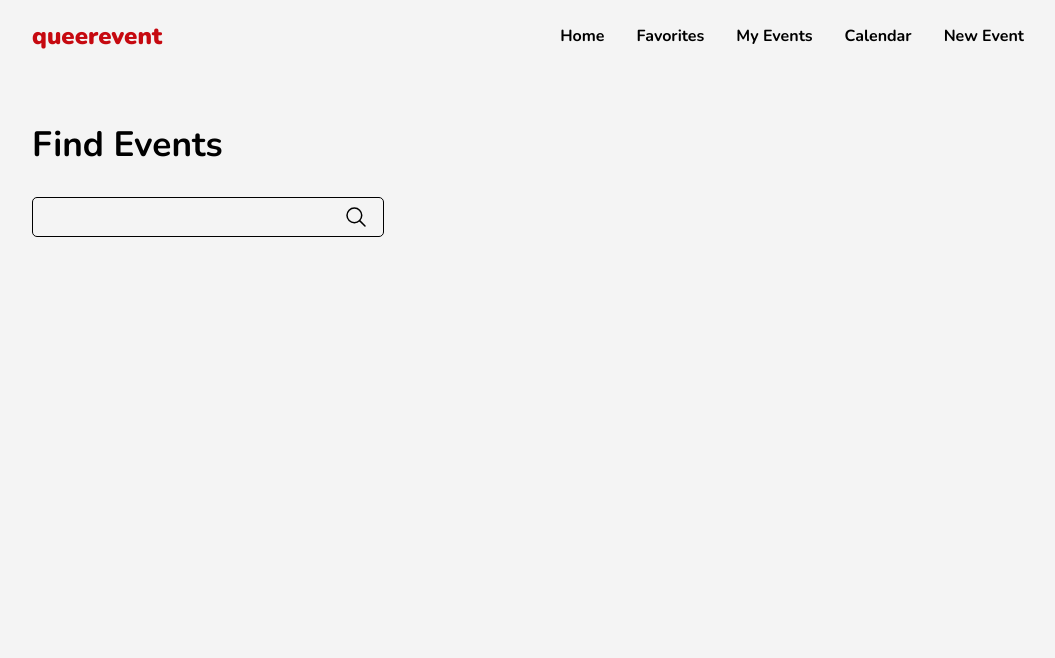
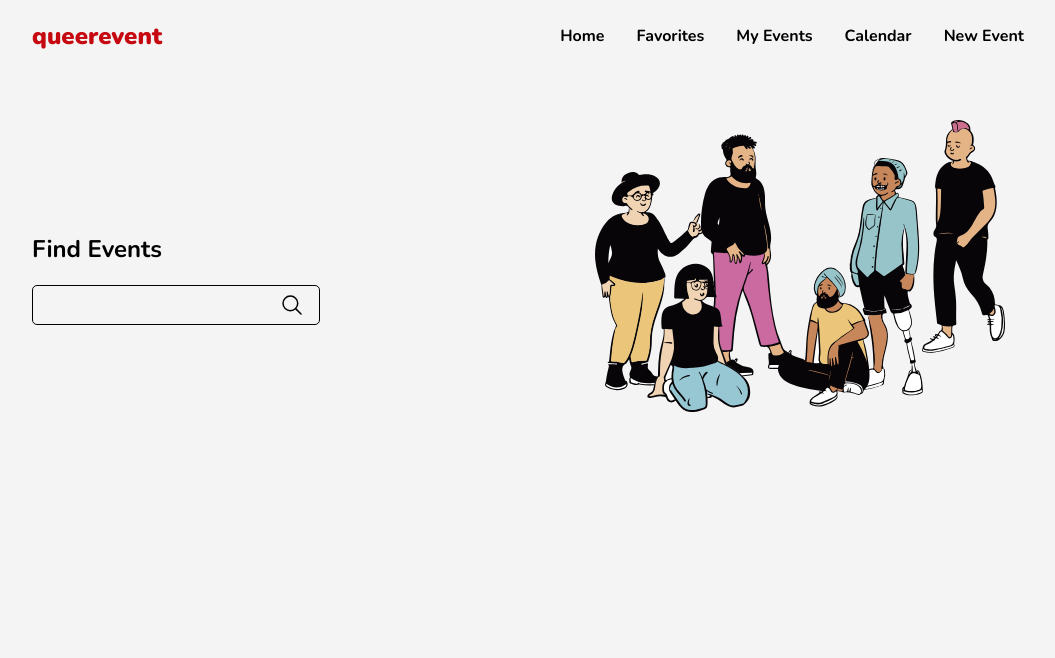
Before and after one commit to ceciCoding/Queerevent, a Flask app: page / in a window 1280 px wide. Shown: the top 658 px of the page, without its empty margins (96-1151 px from the left). Run offline with Flask 2, Linux system fonts and the light colour scheme; some libraries are stand-ins or nearby versions.

Commit message:
finished hero and search section

```diff
--- a/application.py
+++ b/application.py
@@ -5,7 +5,7 @@ TEMPLATES_AUTO_RELOAD=True
 
 @app.route("/")
 def home():
-    return render_template("home.html")
+    return render_template("home.html", title="Find Events")
 
 if __name__ == "__main__":
     app.run(debug=True)
--- a/static/styles.css
+++ b/static/styles.css
@@ -23,10 +23,6 @@ body {
 
 a {
     text-decoration: none;
-}
-
-h1 {
-    font-size: 2.2rem;
 }
 
 main {
@@ -60,14 +56,25 @@ main {
 }
 
 /*search bar styles*/
+.search-hero {
+    display: grid;
+    grid-template-columns: repeat(2, 1fr);
+    grid-template-rows: 1fr;
+}
+
 .search-bar {
     position: relative;
     display: inline-block;
 }
 
+.search-area {
+    grid-row: 1/2;
+    align-self: center;
+}
+
 #search {
     height: 2.5rem;
-    width: 22rem;
+    width: 18rem;
     border: 1px solid;
     border-radius: 5px;
     background-color: transparent;
@@ -81,6 +88,12 @@ main {
     right: 1rem;
     top: 20%;
     cursor: pointer;
+}
+
+.hero {
+    width: 80%;
+    grid-column: 2/3;
+    justify-self: center;
 }
 
 /*footer styles*/
@@ -139,6 +152,14 @@ footer {
       display: block;
   }
 
+  .search-hero {
+        display: block;
+    }
+
+  .hero {
+      margin: 0 auto;
+  }
+
 /*mobile footer styles*/
   footer > a {
       display: none;
--- a/templates/base-hero.html
+++ b/templates/base-hero.html
@@ -1,9 +1,12 @@
 {% extends "layout.html" %}
 
-{% block main%}
+{% block main %}
 <section class="search-hero">
+    <div class="hero">
+        <img src="../static/assets/hero.svg" alt="drawing of queer people in a meeting">
+    </div>
     <div class="search-area">
-        <h1>{% block title %}Find Events{% endblock %}</h1>
+        <h1>{{ title }}</h1>
         <div class="search-bar">
             <input id="search" type="text">
             <ion-icon name="search-outline"></ion-icon>
--- a/templates/layout.html
+++ b/templates/layout.html
@@ -4,7 +4,7 @@
     <meta charset="UTF-8">
     <meta name="viewport" content="width=device-width, initial-scale=1.0">
      <link href="https://fonts.googleapis.com/css2?family=Nunito:ital,wght@0,400;0,700;0,900;1,400;1,700&display=swap" rel="stylesheet">
-    <link rel="stylesheet" href="static/styles.css?v=1.0.0">
+    <link rel="stylesheet" href="static/styles.css?v=1.032">
     <title>Queerevent</title>
 </head>
 <body>
```
Also changed, not shown: hero.svg (added), static/assets/hero.png (added), static/assets/hero.svg (added).
